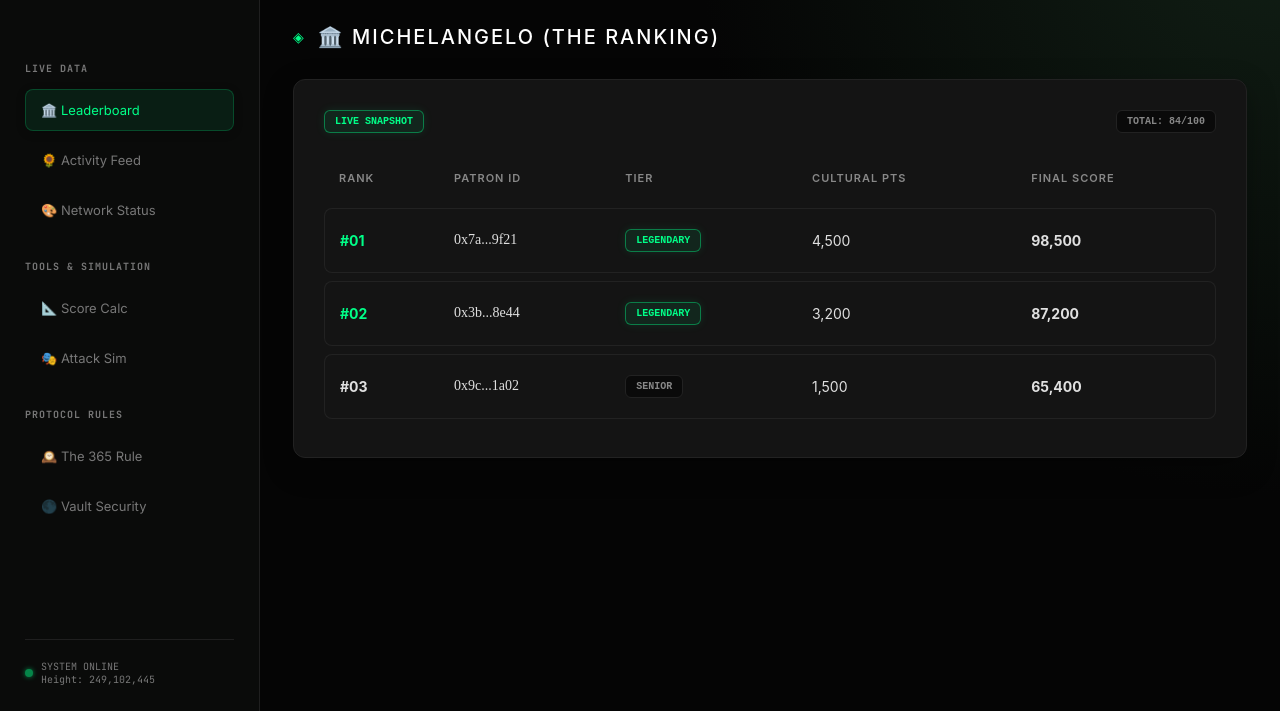
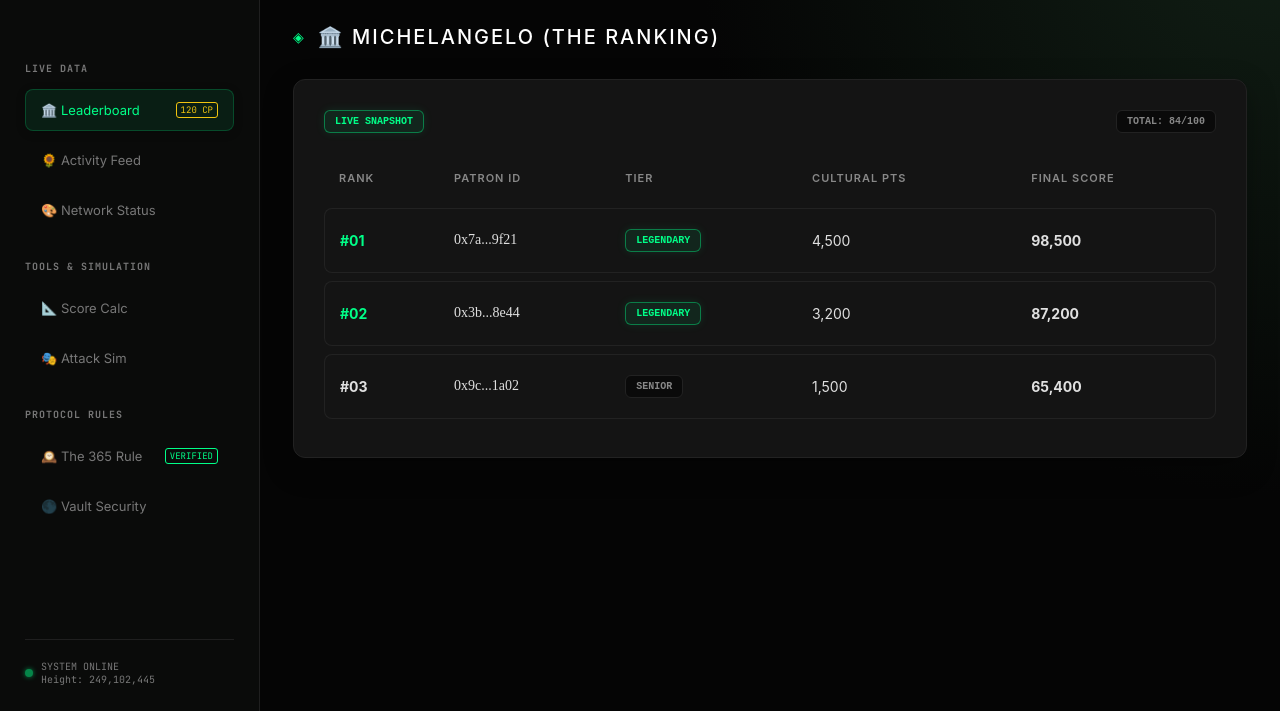
Before and after one commit to galeri-coder/ilhanart-protocol, a plain HTML site: page [PoArt]/index.html in a window 1280 px wide. Shown: the part 89-800 px from the top of the page. Drawn offline with Linux system fonts and the light colour scheme.

Commit message:
Enhance sidebar buttons with badge indicators
Added badge indicators for leaderboard and protocol rules.

Signed-off-by: galeri-coder <250358187+galeri-coder@users.noreply.github.com>

```diff
--- a/[PoArt]/index.html
+++ b/[PoArt]/index.html
@@ -7,9 +7,9 @@
     <link href="https://fonts.googleapis.com/css2?family=Inter:wght@300;400;600&family=JetBrains+Mono:wght@400;700&display=swap" rel="stylesheet">
     <style>
         :root {
-            --bg-app: #050505; /* En koyu arka plan */
-            --bg-sidebar: #0a0b0a; /* Menü arka planı (hafif gri tonlu siyah) */
-            --bg-main-gradient: radial-gradient(circle at top right, #111f15 0%, #050505 45%); /* Zenginlik katan yeşilimsi degrade */
+            --bg-app: #050505;
+            --bg-sidebar: #0a0b0a;
+            --bg-main-gradient: radial-gradient(circle at top right, #111f15 0%, #050505 45%);
             --border-color: #1f1f1f;
             --accent: #00ff88;
             --text-primary: #e0e0e0;
@@ -29,7 +29,6 @@
             overflow: hidden;
         }
 
-        /* --- SIDEBAR (MENÜ) --- */
         .sidebar {
             width: 260px;
             background: var(--bg-sidebar);
@@ -37,7 +36,7 @@
             padding: 25px;
             display: flex;
             flex-direction: column;
-            flex-shrink: 0; /* Menünün daralmasını engeller */
+            flex-shrink: 0;
         }
 
         .brand { display: flex; align-items: center; gap: 12px; margin-bottom: 40px; padding-bottom: 20px; border-bottom: 1px solid var(--border-color); }
@@ -62,16 +61,37 @@
             box-shadow: 0 2px 10px rgba(0,0,0,0.2);
         }
 
+        /* --- MÜHÜR TASARIMLARI --- */
+        .badge-verified {
+            color: #00ff88;
+            font-size: 9px;
+            font-family: var(--font-mono);
+            border: 1px solid #00ff88;
+            padding: 1px 4px;
+            border-radius: 3px;
+            margin-left: auto;
+            text-transform: uppercase;
+        }
+
+        .badge-cp {
+            color: #f1c40f;
+            font-size: 9px;
+            font-family: var(--font-mono);
+            border: 1px solid #f1c40f;
+            padding: 1px 4px;
+            border-radius: 3px;
+            margin-left: auto;
+        }
+
         .footer-info { margin-top: auto; font-size: 10px; color: var(--text-muted); font-family: var(--font-mono); padding-top: 20px; border-top: 1px solid var(--border-color); display: flex; align-items: center; gap: 8px; }
         .status-led { width: 8px; height: 8px; background: var(--accent); border-radius: 50%; box-shadow: 0 0 5px var(--accent); animation: pulse 2s infinite; }
         @keyframes pulse { 0%{opacity:1} 50%{opacity:0.5} 100%{opacity:1} }
 
-        /* --- MAIN AREA --- */
         .main {
             flex: 1;
             display: flex;
             flex-direction: column;
-            background: var(--bg-main-gradient); /* Zengin arka plan */
+            background: var(--bg-main-gradient);
             position: relative;
         }
 
@@ -98,7 +118,9 @@
         </div>
 
         <div class="menu-title">Live Data</div>
-        <button class="nav-btn active" onclick="loadPage('modules/michelangelo.html', 'Michelangelo // Leaderboard')">🏛️ Leaderboard</button>
+        <button class="nav-btn active" onclick="loadPage('modules/michelangelo.html', 'Michelangelo // Leaderboard')">
+            🏛️ Leaderboard <span class="badge-cp">120 CP</span>
+        </button>
         <button class="nav-btn" onclick="loadPage('modules/vangogh.html', 'Van Gogh // Live Feed')">🌻 Activity Feed</button>
         <button class="nav-btn" onclick="loadPage('modules/pollock.html', 'Jackson Pollock // Active Nodes')">🎨 Network Status</button>
 
@@ -107,7 +129,9 @@
         <button class="nav-btn" onclick="loadPage('modules/picasso.html', 'Picasso // Sybil Lab')">🎭 Attack Sim</button>
 
         <div class="menu-title">Protocol Rules</div>
-        <button class="nav-btn" onclick="loadPage('modules/dali.html', 'Dali // Time Filter')">🕰️ The 365 Rule</button>
+        <button class="nav-btn" onclick="loadPage('modules/dali.html', 'Dali // Time Filter')">
+            🕰️ The 365 Rule <span class="badge-verified">VERIFIED</span>
+        </button>
         <button class="nav-btn" onclick="loadPage('modules/rembrandt.html', 'Rembrandt // The Vault')">🌑 Vault Security</button>
 
         <div class="footer-info">
```
